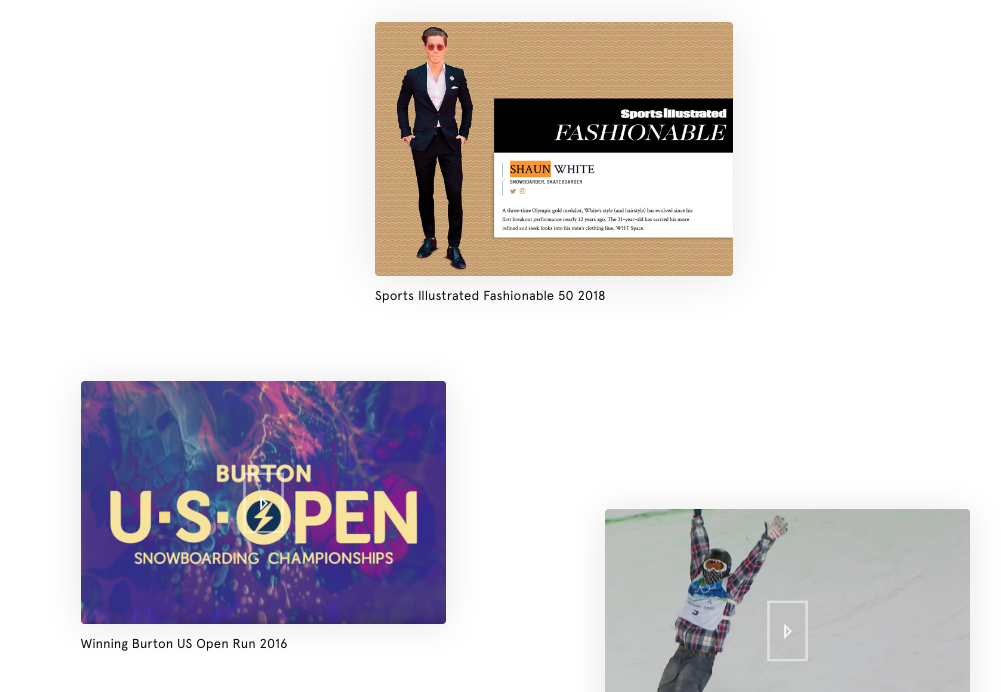
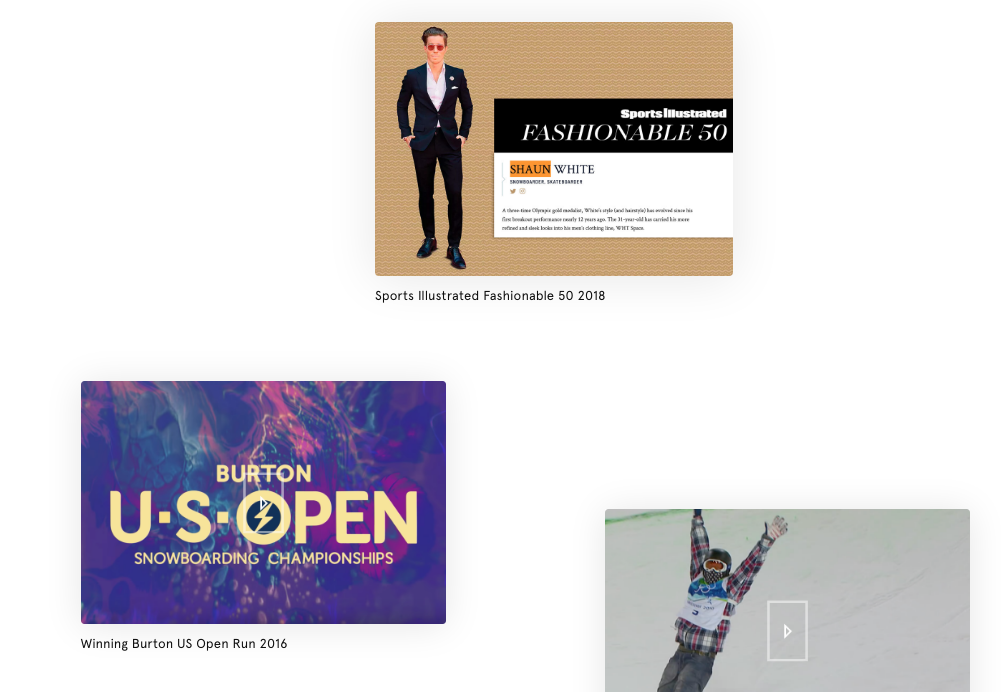
Before and after one commit to rgba-la/rgba-la.github.io-sw, a website: page media.html in a window 1280 px wide. Shown: the part 768-1460 px from the top of the page, without its empty margins (137-1138 px from the left). Drawn offline with nearby package versions, Linux system fonts and the light colour scheme.

Commit message:
New image for SI tile with 50 in the title

```diff
--- a/media.html
+++ b/media.html
@@ -121,7 +121,7 @@
      <section class="section1">
         <div class="section1-container">
            <div class="s1a">
-              <img class="video-open-4a" data-toggle="modal" src="images/assets/media/media-01-img3@2x.jpg" />
+              <img class="video-open-4a" data-toggle="modal" src="images/assets/media/media-01-img4@2x.jpg" />
               <p>Sports Illustrated Fashionable 50 2018</p>
            </div>
         </div>
```
Also changed, not shown: images/assets/media/media-01-img4@2x.jpg (added).
